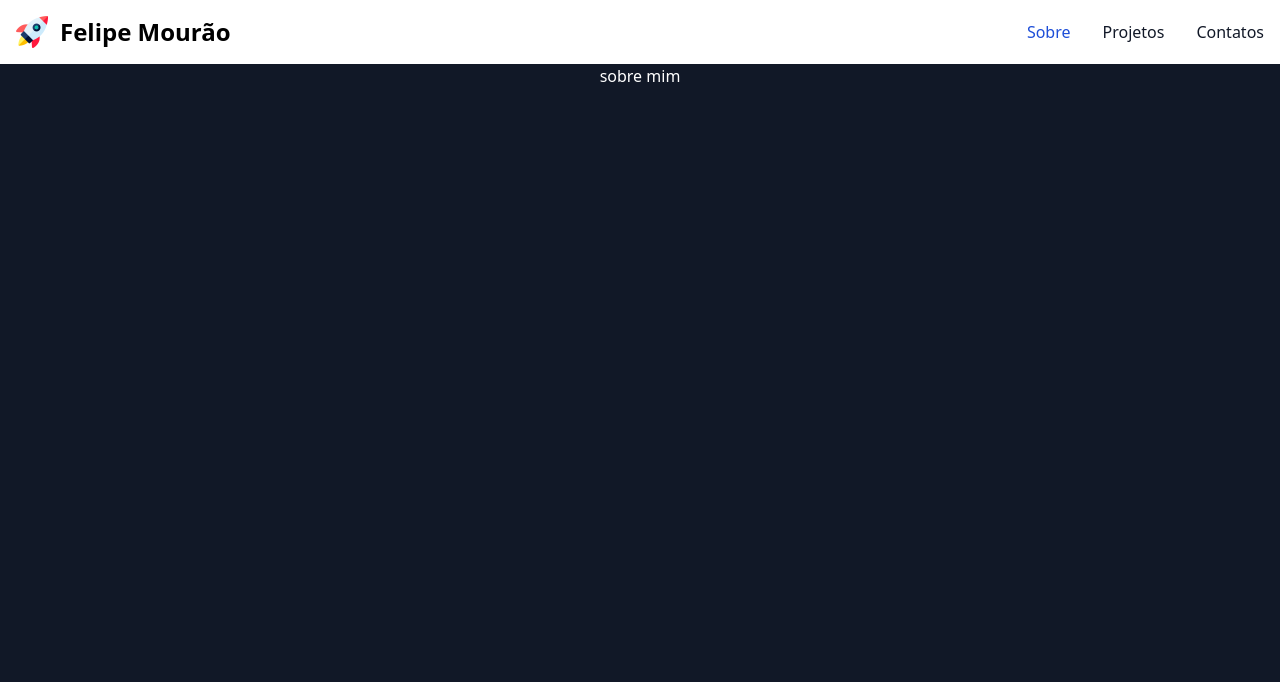
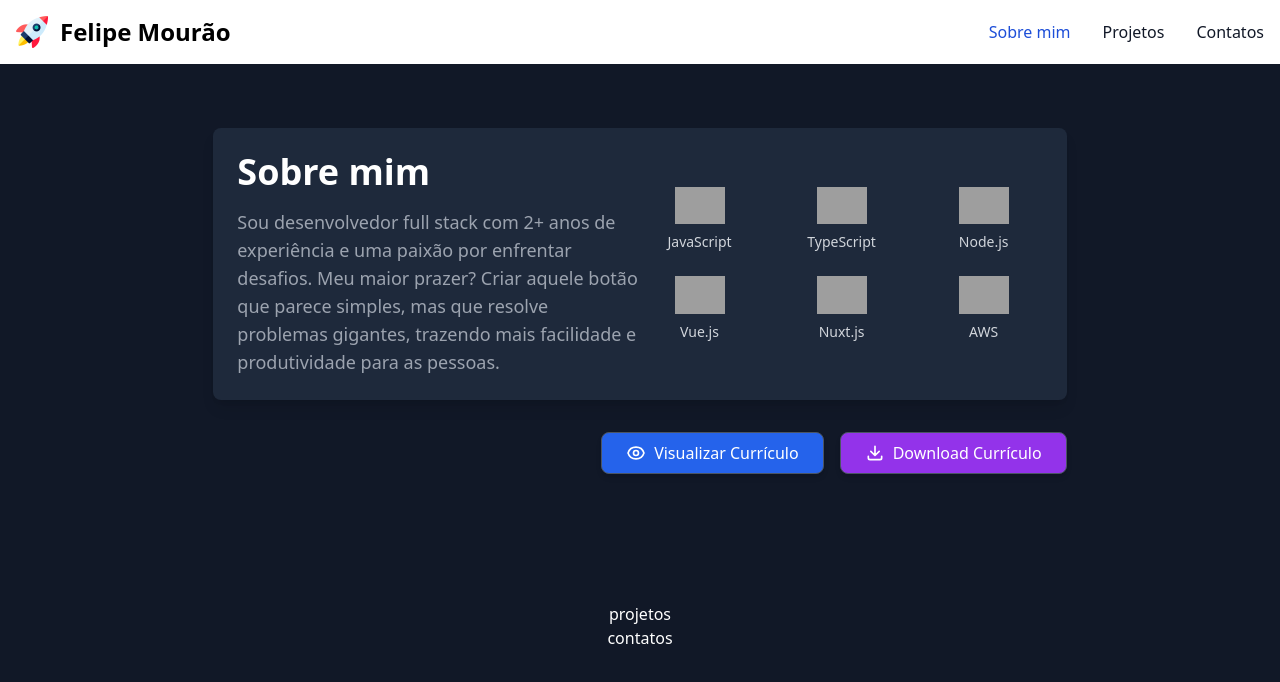
Before and after one commit to Sr-Mourao/official-portfolio, a plain HTML site: page home-page.html in a window 1280 px wide. Drawn offline with nearby package versions, Linux system fonts and the light colour scheme; grey boxes are pictures that could not be loaded.

Commit message:
session sobre-mim

```diff
--- a/css/index.css
+++ b/css/index.css
@@ -1,3 +1,13 @@
 html {
     scroll-behavior: smooth;
 }
+
+@media (max-width: 768px) {
+    #sobre-mim .flex {
+        flex-direction: column;
+    }
+
+    #sobre-mim .text-center {
+        text-align: center;
+    }
+}
--- a/home-page.html
+++ b/home-page.html
@@ -10,9 +10,9 @@
     <link rel="stylesheet" href="./css/index.css">
 </head>
 
-<body class="bg-gray-900 w-screen h-screen">
-    <header>
-        <nav class="bg-white border-gray-200 dark:bg-gray-900">
+<body class="bg-gray-900">
+    <header class="fixed top-0 left-0 w-full z-50 bg-white border-gray-200 dark:bg-gray-900">
+        <nav>
             <div class="max-w-screen-xl flex flex-wrap items-center justify-between mx-auto p-4">
                 <a href="/" class="flex items-center space-x-3 rtl:space-x-reverse">
                     <img src="./image/foguete.png" class="h-8" alt="Felipe Mourão" />
@@ -36,7 +36,7 @@
                         <li>
                             <a href="#sobre-mim"
                                 class="block py-2 px-3 text-white bg-blue-700 rounded md:bg-transparent md:text-blue-700 md:p-0 md:dark:text-blue-500"
-                                aria-current="page">Sobre</a>
+                                aria-current="page">Sobre mim</a>
                         </li>
                         <li>
                             <a href="#projetos"
@@ -51,16 +51,96 @@
             </div>
         </nav>
     </header>
-    <main class="text-white flex items-center justify-center">
-        <section id="sobre-mim">
-            sobre mim
+    <main class="text-white flex flex-col items-center justify-center w-11/12 md:w-4/6 ml-auto mr-auto">
+        <section id="sobre-mim" class="my-32">
+
+            <div
+                class="flex flex-col md:flex-row items-center justify-center bg-slate-800 p-6 rounded-lg shadow-lg my-33">
+                <div class="md:w-1/2 text-center md:text-left mb-6 md:mb-0 space-y-4">
+                    <h2 class="text-4xl font-bold text-white mb-4">Sobre mim</h2>
+                    <p class="text-lg text-gray-400">
+                        Sou desenvolvedor full stack com 2+ anos de experiência e uma paixão por enfrentar desafios.
+                        Meu
+                        maior
+                        prazer? Criar aquele botão que parece simples, mas que resolve problemas gigantes, trazendo
+                        mais
+                        facilidade e produtividade para as pessoas.
+                    </p>
+                </div>
+                <div class="hidden md:block h-auto border-l border-gray-600"></div>
+                <div class="md:w-1/2">
+                    <ul class="grid grid-cols-3 gap-6 text-gray-300">
+                        <li class="flex flex-col items-center">
+                            <img width="50"
+                                src="https://cdn.jsdelivr.net/gh/devicons/devicon/icons/javascript/javascript-original.svg"
+                                alt="JavaScript" />
+                            <span class="text-sm mt-2">JavaScript</span>
+                        </li>
+                        <li class="flex flex-col items-center">
+                            <img width="50"
+                                src="https://cdn.jsdelivr.net/gh/devicons/devicon/icons/typescript/typescript-original.svg"
+                                alt="TypeScript" />
+                            <span class="text-sm mt-2">TypeScript</span>
+                        </li>
+                        <li class="flex flex-col items-center">
+                            <img width="50"
+                                src="https://cdn.jsdelivr.net/gh/devicons/devicon/icons/nodejs/nodejs-original.svg"
+                                alt="Node.js" />
+                            <span class="text-sm mt-2">Node.js</span>
+                        </li>
+                        <li class="flex flex-col items-center">
+                            <img width="50"
+                                src="https://cdn.jsdelivr.net/gh/devicons/devicon/icons/vuejs/vuejs-original-wordmark.svg"
+                                alt="Vue.js" />
+                            <span class="text-sm mt-2">Vue.js</span>
+                        </li>
+                        <li class="flex flex-col items-center">
+                            <img width="50"
+                                src="https://cdn.jsdelivr.net/gh/devicons/devicon/icons/nuxtjs/nuxtjs-original.svg"
+                                alt="Nuxt.js" />
+                            <span class="text-sm mt-2">Nuxt.js</span>
+                        </li>
+                        <li class="flex flex-col items-center">
+                            <img width="50"
+                                src="https://cdn.jsdelivr.net/gh/devicons/devicon/icons/amazonwebservices/amazonwebservices-plain-wordmark.svg"
+                                height="40" alt="amazonwebservices logo" />
+                            <span class="text-sm mt-2">AWS</span>
+                        </li>
+                    </ul>
+
+                </div>
+            </div>
+
+            <div class="flex flex-col md:flex-row items-center justify-center md:justify-end gap-4 mt-8">
+                <a href="./felipe_mourao_curriculo.pdf" target="_blank"
+                    class="bg-blue-600 hover:bg-blue-500 text-white font-medium py-2 px-6 border border-gray-600 rounded-lg shadow-md inline-flex items-center space-x-2 transition duration-200 ease-in-out">
+                    <svg xmlns="http://www.w3.org/2000/svg" class="w-5 h-5" fill="none" viewBox="0 0 24 24"
+                        stroke="currentColor">
+                        <path stroke-linecap="round" stroke-linejoin="round" stroke-width="2"
+                            d="M15 12a3 3 0 11-6 0 3 3 0 016 0z" />
+                        <path stroke-linecap="round" stroke-linejoin="round" stroke-width="2"
+                            d="M2.458 12C3.732 7.943 7.523 5 12 5c4.477 0 8.268 2.943 9.542 7-1.274 4.057-5.065 7-9.542 7-4.477 0-8.268-2.943-9.542-7z" />
+                    </svg>
+                    <span>Visualizar Currículo</span>
+                </a>
+                <a href="./felipe_mourao_curriculo.pdf" download
+                    class="bg-purple-600 hover:bg-purple-500 text-white font-medium py-2 px-6 border border-gray-600 rounded-lg shadow-md inline-flex items-center space-x-2 transition duration-200 ease-in-out">
+                    <svg xmlns="http://www.w3.org/2000/svg" class="w-5 h-5" fill="none" viewBox="0 0 24 24"
+                        stroke="currentColor">
+                        <path stroke-linecap="round" stroke-linejoin="round" stroke-width="2"
+                            d="M4 16v2a2 2 0 002 2h12a2 2 0 002-2v-2M7 10l5 5m0 0l5-5m-5 5V4" />
+                    </svg>
+                    <span>Download Currículo</span>
+                </a>
+            </div>
         </section>
-        <!-- <section id="projetos">
+
+        <section id="projetos">
             projetos
         </section>
         <section id="contatos">
             contatos
-        </section> -->
+        </section>
     </main>
 
     <script src="./scripts/index.js"></script>
```
Also changed, not shown: index.html (+1 -1 lines), api/env.prod.yml (added), api/serverless.yml (added), api/src/handlers/create_comments.ts (added), api/src/handlers/list_comments.ts (added), 3 other files.
